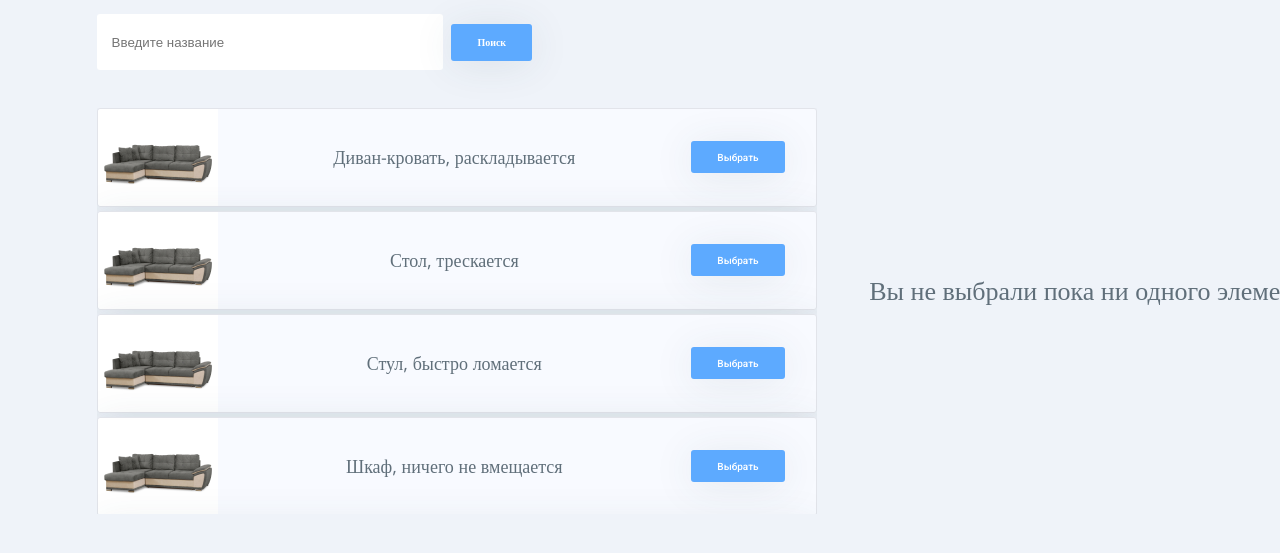
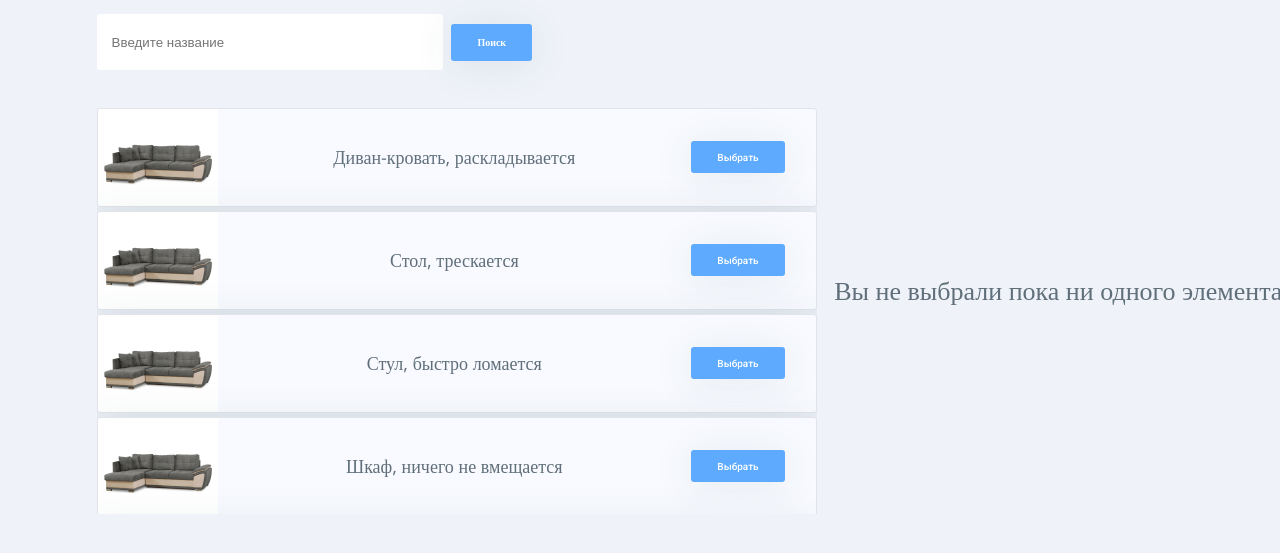
Before and after one commit to theskepticalcat/Baikal-Calculator-App, a React (Create React App) app: page /main in a window 1280 px wide. Both pictures are taken after a click on the button "Далее". Shown: the part 243-796 px from the top of the page. Built offline with nearby package versions, Linux system fonts and the light colour scheme.

Commit message:
verstka menya demoralizovala

```diff
--- a/src/components/Header/header.scss
+++ b/src/components/Header/header.scss
@@ -2,7 +2,6 @@
 @import './../../styles/vars.scss';
 
 .header {
-    // position: absolute;
     top: 0;
     width: 100%;
     z-index: 1000;
--- a/src/components/SelectionInfo/selectionInfo.scss
+++ b/src/components/SelectionInfo/selectionInfo.scss
@@ -24,6 +24,7 @@
     &__empty{
         display: flex;
         justify-content: center;
+        margin-right: 5em;
 
         p {
             font-size: 2.6rem;
--- a/src/styles/selectionPage.scss
+++ b/src/styles/selectionPage.scss
@@ -52,7 +52,6 @@
     .selection__wrap {
         display: flex;
         width: 100%;
-        justify-content: space-between;
 
         .selection__items {
             display: flex;
```
